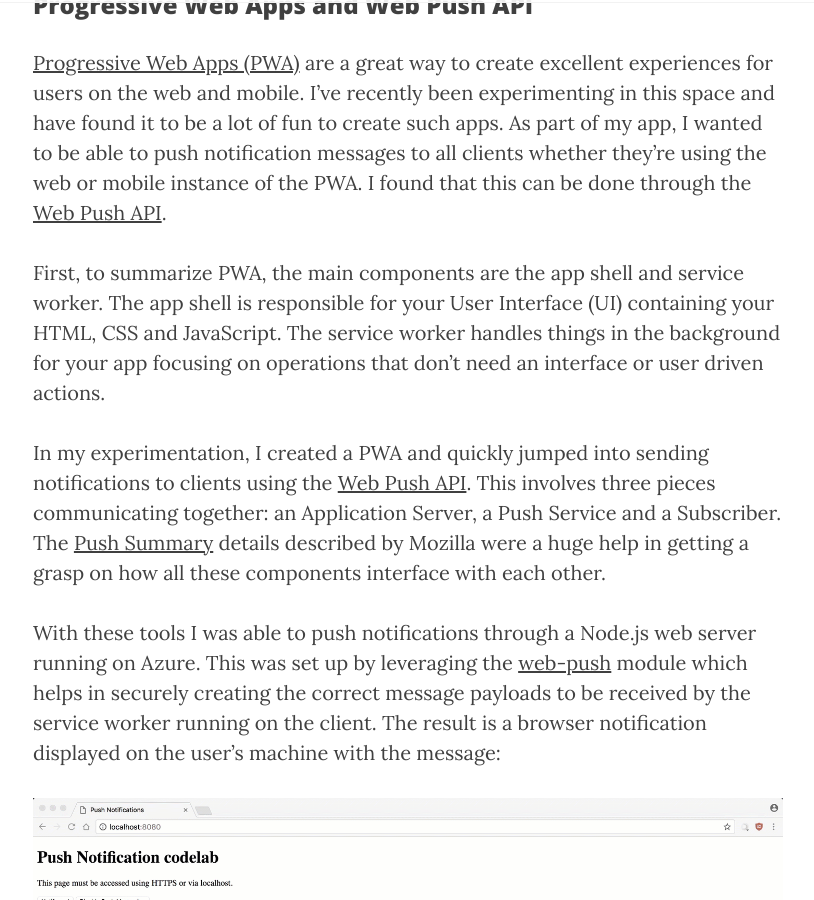
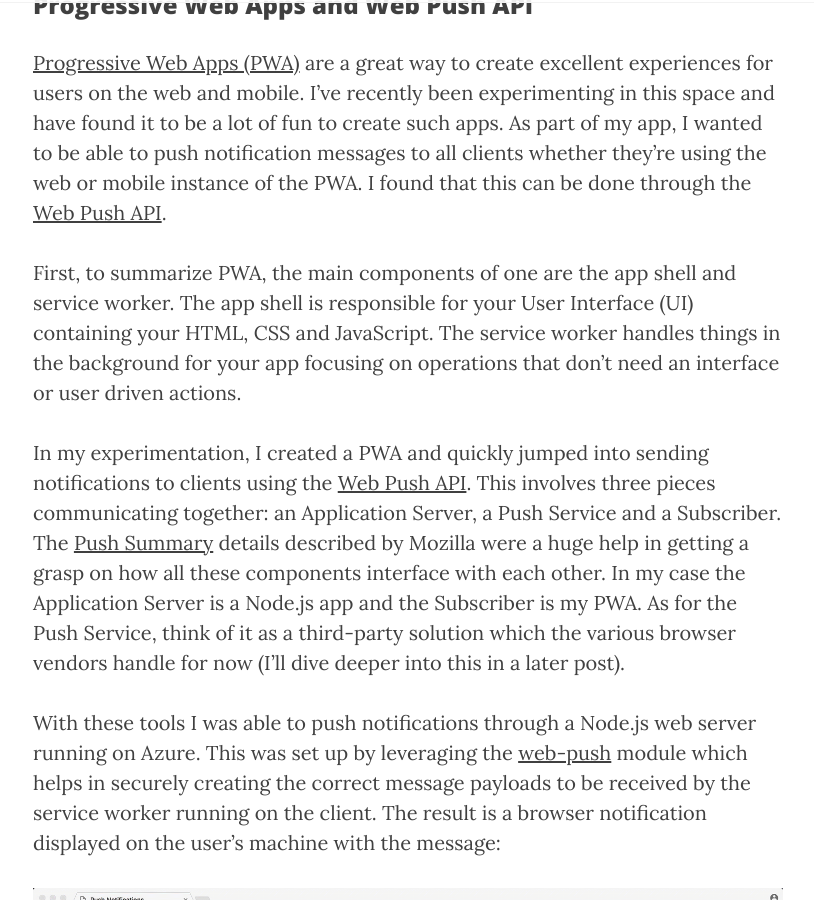
Before and after one commit to clarkio/clarkio.github.io, a Jekyll site: the page built from _posts/2017-06-15-pwa-web-push.md, in a window 1280 px wide and 900 px high, scrolled down 571 px. Shown: the whole window, without its empty margins (232-1046 px from the left). Built offline with Jekyll 4.4.1, drawn with Linux system fonts in a browser that asks for light colours; nearby versions of some CDN libraries; comment, search, counter and statistics services are not loaded.

Commit message:
add some small clarifications in pwa-web-push post

```diff
--- a/_posts/2017-06-15-pwa-web-push.md
+++ b/_posts/2017-06-15-pwa-web-push.md
@@ -11,9 +11,9 @@
 
 [Progressive Web Apps (PWA)](https://en.wikipedia.org/wiki/Progressive_web_app) are a great way to create excellent experiences for users on the web and mobile. I've recently been experimenting in this space and have found it to be a lot of fun to create such apps. As part of my app, I wanted to be able to push notification messages to all clients whether they're using the web or mobile instance of the PWA. I found that this can be done through the [Web Push API](https://developer.mozilla.org/en-US/docs/Web/API/Push_API).
 
-First, to summarize PWA, the main components are the app shell and service worker. The app shell is responsible for your User Interface (UI) containing your HTML, CSS and JavaScript. The service worker handles things in the background for your app focusing on operations that don't need an interface or user driven actions.
+First, to summarize PWA, the main components of one are the app shell and service worker. The app shell is responsible for your User Interface (UI) containing your HTML, CSS and JavaScript. The service worker handles things in the background for your app focusing on operations that don't need an interface or user driven actions.
 
-In my experimentation, I created a PWA and quickly jumped into sending notifications to clients using the [Web Push API](https://developer.mozilla.org/en-US/docs/Web/API/Push_API). This involves three pieces communicating together: an Application Server, a Push Service and a Subscriber. The [Push Summary](https://blog.mozilla.org/services/2016/08/23/sending-vapid-identified-webpush-notifications-via-mozillas-push-service/) details described by Mozilla were a huge help in getting a grasp on how all these components interface with each other.
+In my experimentation, I created a PWA and quickly jumped into sending notifications to clients using the [Web Push API](https://developer.mozilla.org/en-US/docs/Web/API/Push_API). This involves three pieces communicating together: an Application Server, a Push Service and a Subscriber. The [Push Summary](https://blog.mozilla.org/services/2016/08/23/sending-vapid-identified-webpush-notifications-via-mozillas-push-service/) details described by Mozilla were a huge help in getting a grasp on how all these components interface with each other. In my case the Application Server is a Node.js app and the Subscriber is my PWA. As for the Push Service, think of it as a third-party solution which the various browser vendors handle for now (I'll dive deeper into this in a later post).
 
 With these tools I was able to push notifications through a Node.js web server running on Azure. This was set up by leveraging the [web-push](https://github.com/web-push-libs/web-push) module which helps in securely creating the correct message payloads to be received by the service worker running on the client. The result is a browser notification displayed on the user's machine with the message:
 
```
